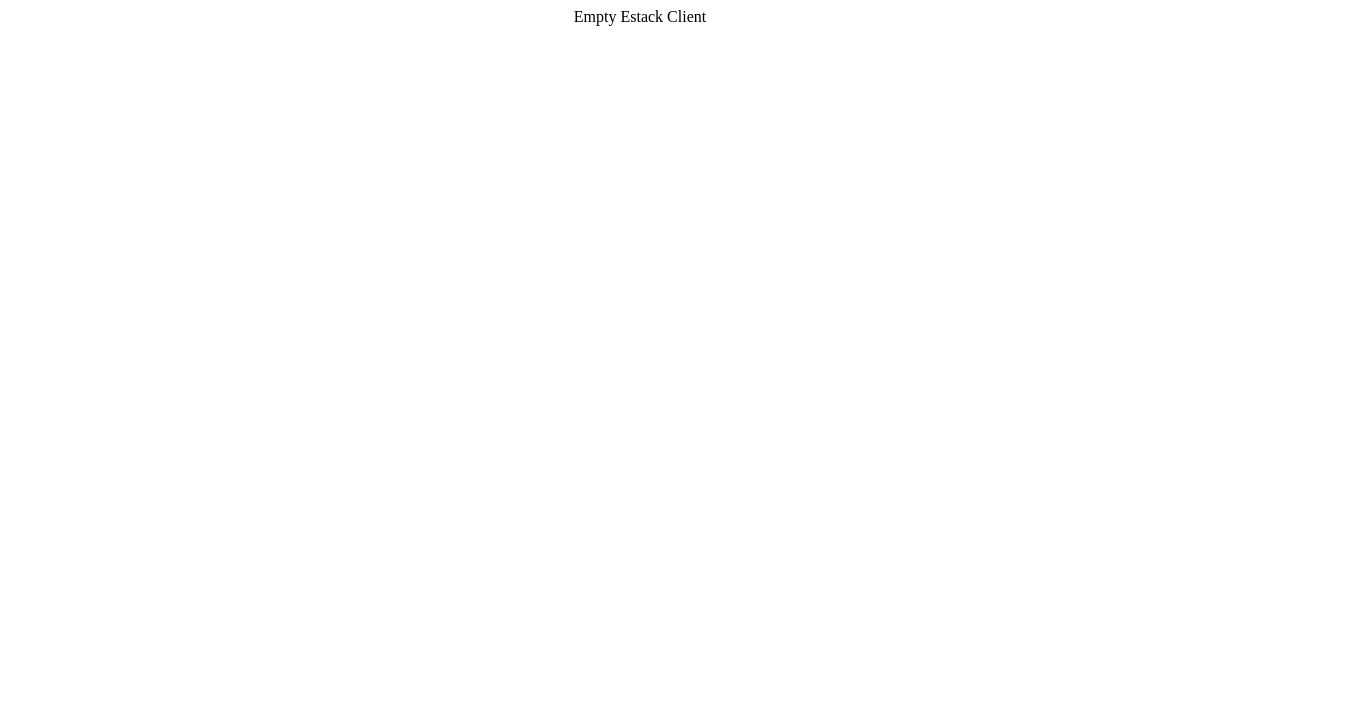
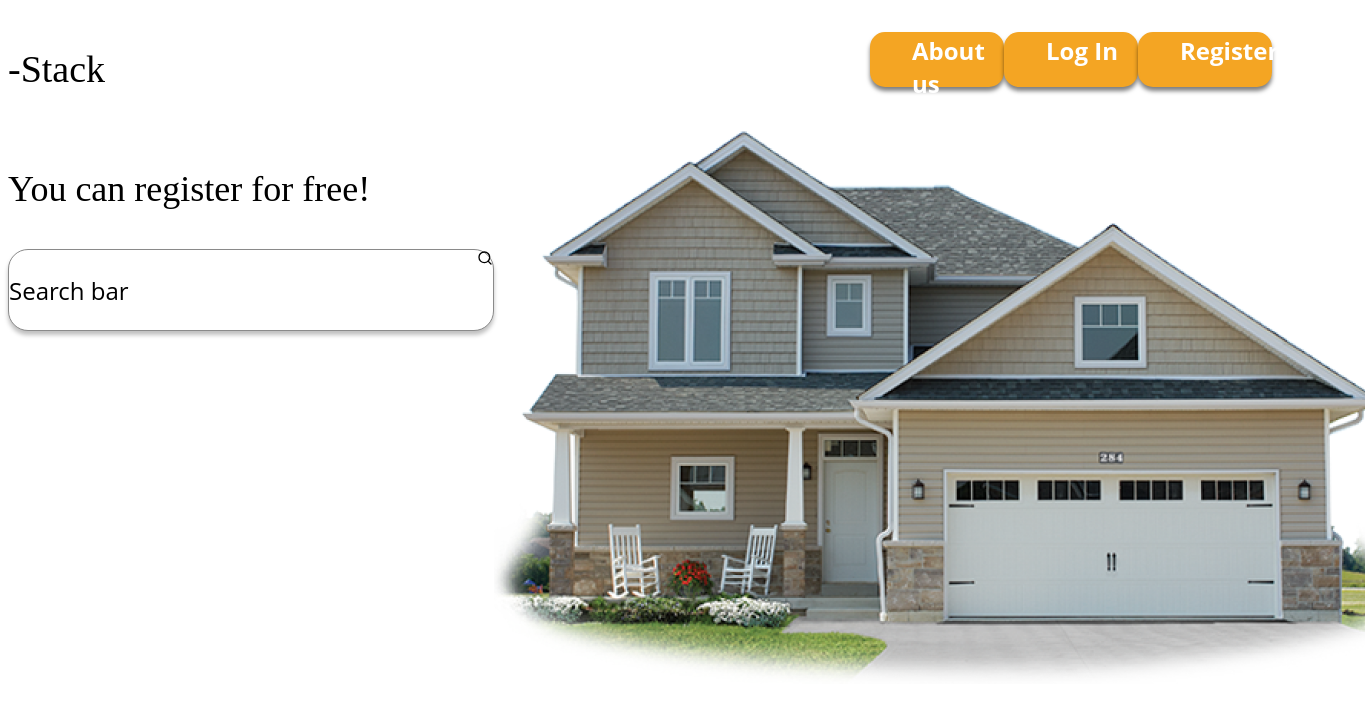
Before and after one commit to Estack-industries/estack-app, a React (Create React App) app in the folder frontend/: page / in a window 1280 px wide. Shown: the top 716 px of the page, 1365 px wide, since content can reach past the window. Built offline with nearby package versions, Linux system fonts and the light colour scheme.

Commit message:
Home page skeleton

```diff
--- a/frontend/package.json
+++ b/frontend/package.json
@@ -8,6 +8,7 @@
     "@testing-library/user-event": "^12.8.3",
     "react": "^17.0.2",
     "react-dom": "^17.0.2",
+    "react-icons": "^4.2.0",
     "react-scripts": "4.0.3",
     "web-vitals": "^1.1.2"
   },
--- a/frontend/src/App.css
+++ b/frontend/src/App.css
@@ -1,3 +1,3 @@
 .App {
-  text-align: center;
+
 }
--- a/frontend/src/App.js
+++ b/frontend/src/App.js
@@ -1,9 +1,10 @@
 import './App.css';
+import Home from './components/home/Home';
 
 function App() {
   return (
     <div className="App">
-      Empty Estack Client
+      <Home />
     </div>
   );
 }
--- /dev/null
+++ b/frontend/src/components/home/Home.js
@@ -0,0 +1,12 @@
+import React from 'react'
+import FirstSection from './firstSection'
+
+function Home() {
+    return (
+        <div>
+            <FirstSection />
+        </div>
+    )
+}
+
+export default Home
--- /dev/null
+++ b/frontend/src/components/home/firstSection.css
@@ -0,0 +1,84 @@
+.sectionWrapper {
+    justify-content: center;
+}
+
+.navbar {
+    display: flex;
+    justify-content: space-between;
+}
+
+.navLinks {
+    display: flex;
+}
+
+.content {
+    display: flex;
+}
+
+.navBox {
+    width: 134px;
+    height: 55px;
+    left: calc(50% - 134px/2 + 418px);
+    top: calc(50% - 55px/2 - 1794.5px);
+
+    background: #F4A523;
+    border: 2px solid #F4A523;
+    box-sizing: border-box;
+    box-shadow: 0px 4px 4px rgba(0, 0, 0, 0.5);
+    border-radius: 15px;
+}
+
+.searchBar {
+    display: flex;
+    justify-content: space-between;
+    width: 486px;
+    height: 82px;
+    left: 30px;
+    top: 317px;
+
+    background: #FFFFFF;
+    border: 1px solid #8A8A8A;
+    box-sizing: border-box;
+    box-shadow: 0px 4px 4px rgba(0, 0, 0, 0.25);
+    border-radius: 20px;
+}
+
+#homeImage {
+    width: 923px;
+    height: 557px;
+}
+
+#registerText {
+    font-family: DM Sans;
+    font-style: normal;
+    font-weight: 500;
+    font-size: 36px;
+    line-height: 47px;
+}
+
+#searchText {
+    font-family: Open Sans;
+    font-style: normal;
+    font-weight: normal;
+    font-size: 24px;
+    line-height: 33px;
+}
+
+#linkText {
+    font-family: Open Sans;
+    font-size: 24px;
+    font-style: normal;
+    font-weight: 700;
+    line-height: 33px;
+    letter-spacing: 0em;
+    text-align: left;
+    color: #FFFFFF;
+}
+
+#stackText {
+    font-family: Actor;
+    font-style: normal;
+    font-weight: normal;
+    font-size: 38px;
+    line-height: 46px;
+}
--- /dev/null
+++ b/frontend/src/components/home/firstSection.js
@@ -0,0 +1,31 @@
+import React from 'react'
+import './firstSection.css'
+import landingHome from './pictures/image 30.png'
+import { FiSearch } from "react-icons/fi";
+
+function firstSection() {
+    return (
+        <div className="sectionWrapper">
+            <div className="navbar">
+                <p id="stackText">-Stack</p>
+                <div className="navLinks">
+                    <ul className="navBox" id="linkText">About us</ul>
+                    <ul className="navBox" id="linkText">Log In</ul>
+                    <ul className="navBox" id="linkText">Register</ul>
+                </div>
+            </div>
+            <div className="content">
+                <div>
+                    <p id="registerText">You can register for free!</p>
+                    <div className="searchBar">
+                        <p id="searchText">Search bar</p>
+                        <FiSearch />
+                    </div>
+                </div>
+                <img id="homeImage" src={landingHome} alt="Home page home"/>
+            </div>
+        </div>
+    )
+}
+
+export default firstSection
```
Also changed, not shown: frontend/src/components/home/pictures/image 30.png (added), 1 other file (tests, documents, lock files or other folders).
